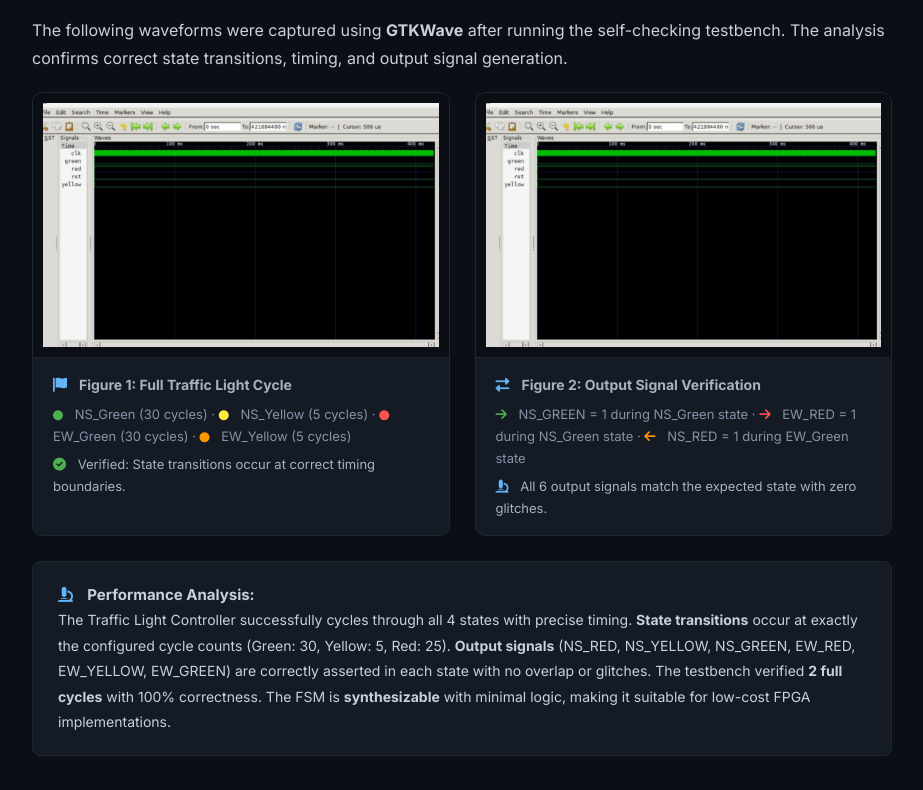
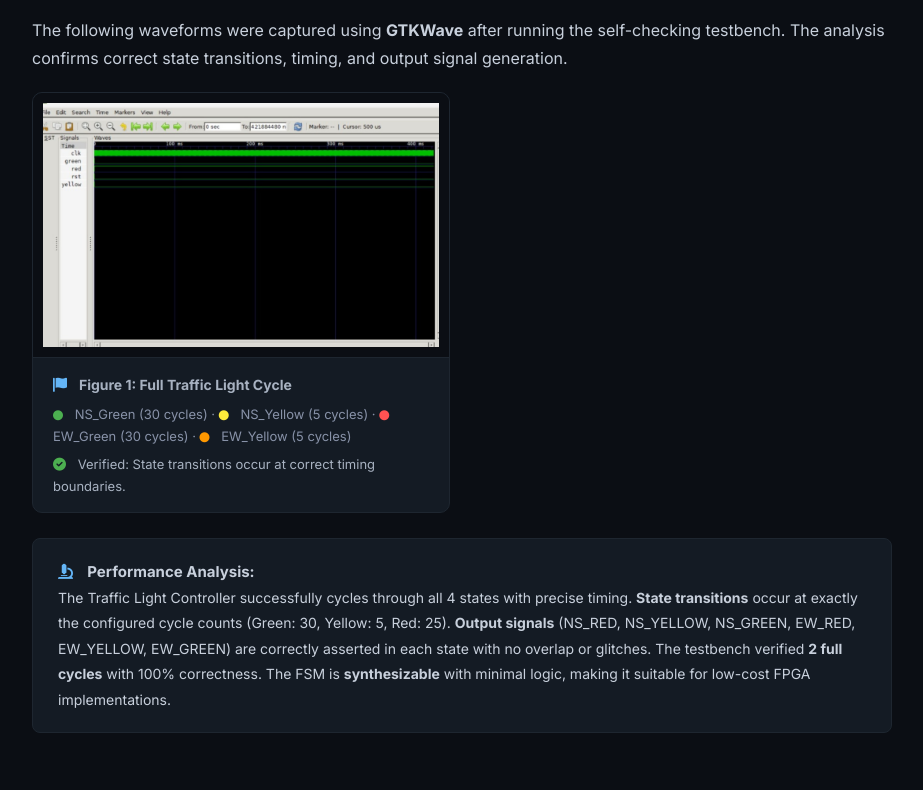
Before and after one commit to karriudaya259-blip/Traffic-Light, a plain HTML site: page index.html in a window 1280 px wide. Shown: the part 7366-8156 px from the top of the page, without its empty margins (318-1241 px from the left). Drawn offline with Linux system fonts and the light colour scheme.

Commit message:
Remove output signals card from index.html
Removed Card 2 section related to output signals from the HTML.

```diff
--- a/index.html
+++ b/index.html
@@ -515,20 +515,7 @@
                         </span>
                     </div>
                 </div>
-                <!-- Card 2: Output Signals -->
-                <div class="waveform-card">
-                    <img src="traffic_l8_waveform.jpeg" alt="GTKWave showing traffic light output signals">
-                    <div class="caption">
-                        <i class="fas fa-exchange-alt"></i> <strong>Figure 2: Output Signal Verification</strong>
-                        <span style="display: block; margin-top: 6px; color: #8892a8; font-size: 13px;">
-                            <i class="fas fa-arrow-right" style="color: #4caf50;"></i> NS_GREEN = 1 during NS_Green state &middot;
-                            <i class="fas fa-arrow-right" style="color: #ff5252;"></i> EW_RED = 1 during NS_Green state &middot;
-                            <i class="fas fa-arrow-left" style="color: #ff9800;"></i> NS_RED = 1 during EW_Green state
-                        </span>
-                        <span style="display: block; margin-top: 6px; color: #a8b2c1; font-size: 13px;">
-                            <i class="fas fa-microscope"></i> All 6 output signals match the expected state with zero glitches.
-                        </span>
-                    </div>
+
                 </div>
             </div>
 
```
